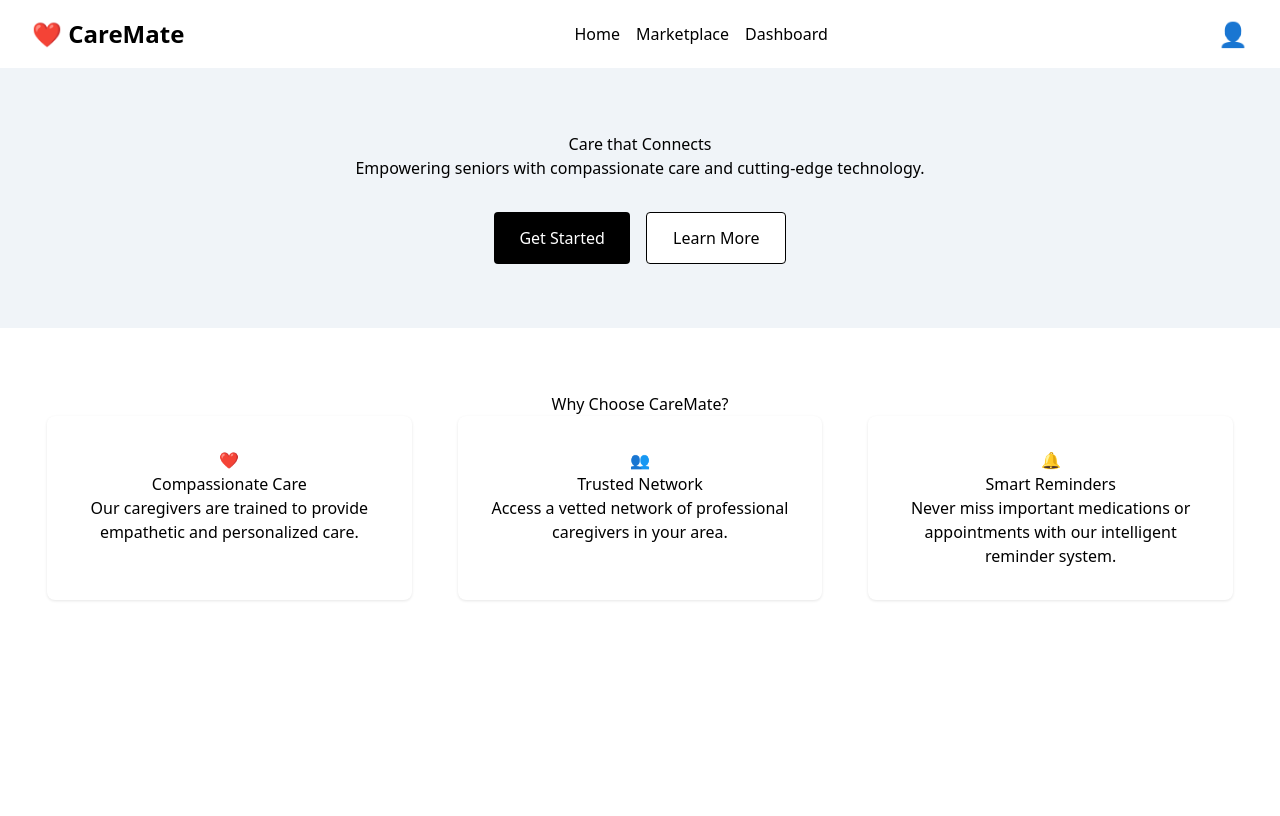
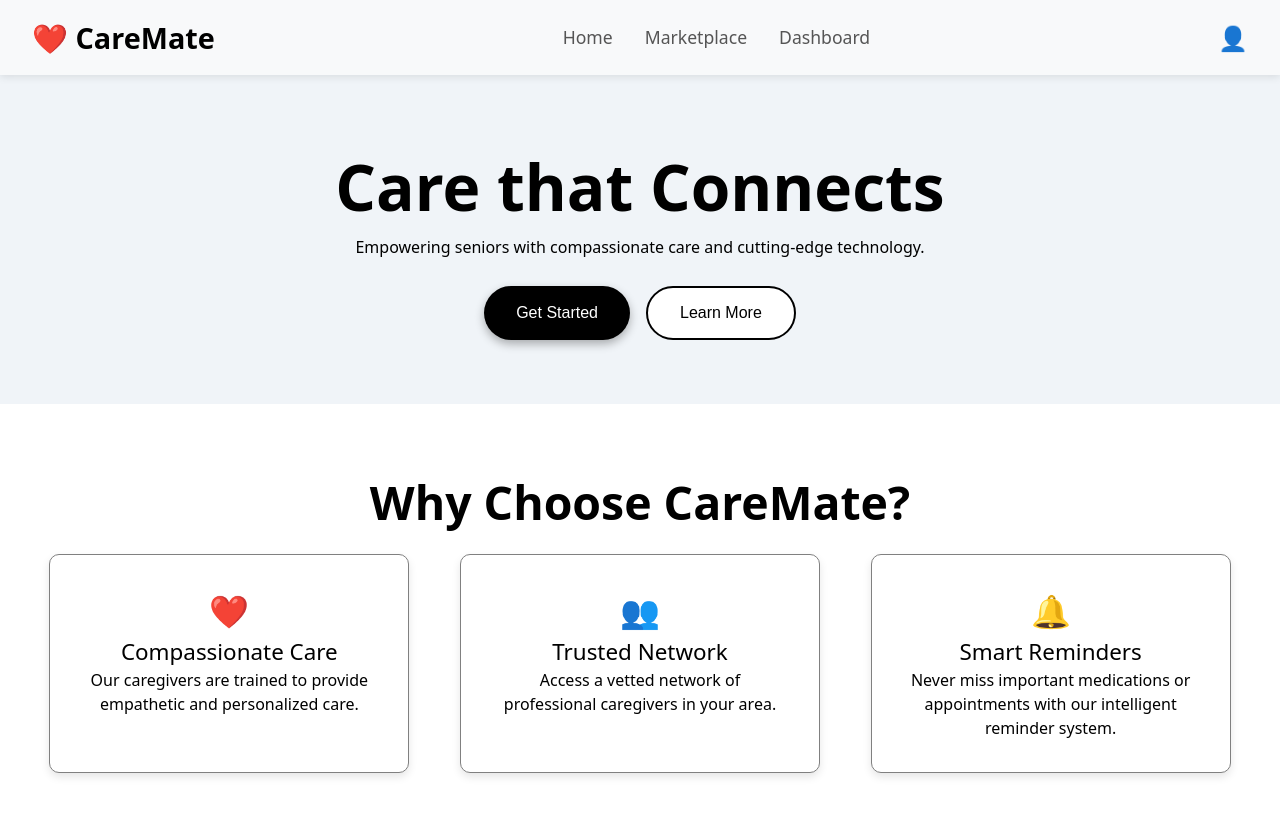
Before and after one commit to CodeissanceHackathonTeamDemogorgonDebug/website, a React (Vite) app: page / in a window 1280 px wide. Shown: the top 816 px of the page. Built offline with nearby package versions, Linux system fonts and the light colour scheme; no server answers.

Commit message:
frontEnd

```diff
--- /dev/null
+++ b/src/components/Navbar.css
@@ -0,0 +1,76 @@
+/* Navbar.css */
+.navbar {
+    display: flex;
+    justify-content: space-between;
+    align-items: center;
+    padding: 1rem 2rem;
+    background-color: #f8f9fa; /* Light background for a modern look */
+    box-shadow: 0 2px 8px rgba(0, 0, 0, 0.1);
+    position: relative;
+    z-index: 1000;
+  }
+
+  .logo {
+    font-size: 1.8rem; /* Increased size for visibility */
+    font-weight: bold;
+    color: #000; /* Set logo color to black */
+  }
+
+  .logoLink {
+    text-decoration: none;
+    color: inherit;
+    transition: color 0.3s ease;
+  }
+
+  .navLinks {
+    display: flex;
+    gap: 2rem;
+  }
+
+  .navLink {
+    text-decoration: none;
+    color: #555;
+    font-size: 1.1rem; /* Slightly larger font size */
+    transition: color 0.3s ease, transform 0.3s ease; /* Added transformation */
+    padding: 0.5rem 0;
+  }
+
+  .navLink:hover {
+    color: #007bff; /* Change to primary color on hover */
+    transform: translateY(-2px); /* Subtle lift effect on hover */
+  }
+
+  .userIcon {
+    font-size: 1.5rem;
+    color: #555;
+  }
+
+  .userLink {
+    text-decoration: none;
+    color: inherit;
+    transition: color 0.3s ease;
+  }
+
+  .userLink:hover {
+    color: #007bff; /* Change to primary color on hover */
+  }
+
+  /* Responsive Styles */
+  @media (max-width: 768px) {
+    .navbar {
+      flex-direction: column; /* Stack items vertically */
+      padding: 1rem; /* Adjust padding for smaller screens */
+    }
+
+    .navLinks {
+      flex-direction: column; /* Stack links on small screens */
+      gap: 1rem; /* Reduce gap between links */
+      margin-top: 1rem; /* Add space between logo and links */
+      width: 100%; /* Ensure it takes full width */
+      align-items: center; /* Center align items */
+    }
+
+    .navLink {
+      font-size: 1rem; /* Slightly smaller font size */
+    }
+  }
--- a/src/components/Navbar.jsx
+++ b/src/components/Navbar.jsx
@@ -1,21 +1,22 @@
 import React from 'react';
 import { Link } from 'react-router-dom';
+import './Navbar.css'; // Import the CSS file
 
 const Navbar = () => {
   return (
-    <nav style={styles.navbar}>
-      <div style={styles.logo}>
-        <Link to="/">
+    <nav className="navbar">
+      <div className="logo">
+        <Link to="/" className="logoLink">
           <span role="img" aria-label="heart">❤️</span> CareMate
         </Link>
       </div>
-      <div style={styles.navLinks}>
-        <Link to="/">Home</Link>
-        <Link to="/marketplace">Marketplace</Link>
-        <Link to="/dashboard">Dashboard</Link>
+      <div className="navLinks">
+        <Link to="/" className="navLink">Home</Link>
+        <Link to="/marketplace" className="navLink">Marketplace</Link>
+        <Link to="/dashboard" className="navLink">Dashboard</Link>
       </div>
-      <div style={styles.userIcon}>
-        <Link to="/login">
+      <div className="userIcon">
+        <Link to="/login" className="userLink">
           <span role="img" aria-label="user">👤</span>
         </Link>
       </div>
@@ -23,18 +24,4 @@ const Navbar = () => {
   );
 };
 
-const styles = {
-  navbar: {
-    display: 'flex',
-    justifyContent: 'space-between',
-    alignItems: 'center',
-    padding: '1rem 2rem',
-    backgroundColor: '#fff',
-    boxShadow: '0 1px 3px rgba(0, 0, 0, 0.1)',
-  },
-  logo: { fontSize: '1.5rem', fontWeight: 'bold' },
-  navLinks: { display: 'flex', gap: '1rem' },
-  userIcon: { fontSize: '1.5rem' }
-};
-
 export default Navbar;
--- /dev/null
+++ b/src/pages/Home.css
@@ -0,0 +1,76 @@
+.button {
+    font-family: 'Arial', sans-serif;
+    font-size: 1rem;
+    padding: 0.8rem 2rem;
+    border-radius: 50px;
+    cursor: pointer;
+    transition: all 0.3s ease;
+  }
+
+
+  .button.primary {
+    background-color: #000;
+    color: #fff;
+    box-shadow: 0 4px 10px rgba(0, 0, 0, 0.3);
+  }
+
+  .button.primary:hover {
+    background-color: #333;
+    transform: scale(1.05);
+  }
+
+
+  .button.secondary {
+    background-color: #fff;
+    color: #000;
+    border: 2px solid #000;
+  }
+
+  .button.secondary:hover {
+    background-color: #f0f0f0;
+    box-shadow: 0 4px 10px rgba(0, 0, 0, 0.2);
+    transform: scale(1.05);
+  }
+
+
+  .card {
+    background-color: #fff;
+    padding: 2rem;
+    border-radius: 10px;
+    box-shadow: 0 4px 8px rgba(0, 0, 0, 0.1);
+    transition: transform 0.3s ease, box-shadow 0.3s ease;
+    width: 360px;
+    height: 20\70px;
+    border: 1px solid grey;
+  }
+
+
+  .card:hover {
+    transform: translateY(-5px);
+    box-shadow: 0 8px 16px rgba(0, 0, 0, 0.3);
+  }
+
+
+  @media (max-width: 768px) {
+    .button {
+      width: 100%;
+    }
+
+    .card {
+      width: 90%;
+      height: auto;
+      margin-bottom: 1rem;
+    }
+
+    .cardContainer {
+      flex-direction: column;
+      align-items: center;
+    }
+  }
+
+  .cardContainer {
+    display: flex;
+    justify-content: space-around;
+    gap: 1rem;
+    flex-wrap: wrap;
+  }
--- a/src/pages/Home.jsx
+++ b/src/pages/Home.jsx
@@ -1,36 +1,36 @@
 import React from 'react';
 import Navbar from '../components/Navbar';
+import './Home.css';
 
-
-const Home= () => {
+const Home = () => {
   return (
     <div>
-      <Navbar/>
+      <Navbar />
       <header style={styles.header}>
-        <h1>Care that Connects</h1>
+        <h1 style={styles.title}>Care that Connects</h1>
         <p>Empowering seniors with compassionate care and cutting-edge technology.</p>
         <div style={styles.buttonGroup}>
-          <button style={styles.primaryButton}>Get Started</button>
-          <button style={styles.secondaryButton}>Learn More</button>
+          <button className="button primary">Get Started</button>
+          <button className="button secondary">Learn More</button>
         </div>
       </header>
 
       <section style={styles.featuresSection}>
-        <h2>Why Choose CareMate?</h2>
+        <h2 style={styles.subHead}>Why Choose CareMate?</h2>
         <div style={styles.cardContainer}>
-          <div style={styles.card}>
-            <span role="img" aria-label="heart">❤️</span>
-            <h3>Compassionate Care</h3>
+          <div className="card">
+            <span role="img" aria-label="heart" style={styles.emoji}>❤️</span>
+            <h3 style={styles.h3Card}>Compassionate Care</h3>
             <p>Our caregivers are trained to provide empathetic and personalized care.</p>
           </div>
-          <div style={styles.card}>
-            <span role="img" aria-label="network">👥</span>
-            <h3>Trusted Network</h3>
+          <div className="card">
+            <span role="img" aria-label="network" style={styles.emoji}>👥</span>
+            <h3 style={styles.h3Card}>Trusted Network</h3>
             <p>Access a vetted network of professional caregivers in your area.</p>
           </div>
-          <div style={styles.card}>
-            <span role="img" aria-label="reminder">🔔</span>
-            <h3>Smart Reminders</h3>
+          <div className="card">
+            <span role="img" aria-label="reminder" style={styles.emoji}>🔔</span>
+            <h3 style={styles.h3Card}>Smart Reminders</h3>
             <p>Never miss important medications or appointments with our intelligent reminder system.</p>
           </div>
         </div>
@@ -43,45 +43,49 @@ const styles = {
   header: {
     textAlign: 'center',
     padding: '4rem 2rem',
-    backgroundColor: '#f0f4f8',
+    backgroundColor: '#F0F4F8',
   },
+
+  title: {
+    fontSize: '4rem',
+    fontWeight: 'bold',
+    fontStretch: 'expanded',
+  },
+
+  subHead: {
+    fontSize: '2.9rem',
+    fontWeight: 'bold',
+    fontStretch: 'expanded',
+    marginBottom: '1rem',
+  },
+
   buttonGroup: {
     display: 'flex',
     justifyContent: 'center',
     gap: '1rem',
-    marginTop: '2rem',
+    marginTop: '1.7rem',
   },
-  primaryButton: {
-    backgroundColor: '#000',
-    color: '#fff',
-    padding: '0.8rem 1.6rem',
-    border: 'none',
-    borderRadius: '4px',
-  },
-  secondaryButton: {
-    backgroundColor: '#fff',
-    color: '#000',
-    padding: '0.8rem 1.6rem',
-    border: '1px solid #000',
-    borderRadius: '4px',
-  },
+
   featuresSection: {
     textAlign: 'center',
     padding: '4rem 2rem',
   },
+
   cardContainer: {
     display: 'flex',
     justifyContent: 'space-around',
     gap: '1rem',
+    flexWrap: 'wrap',
+    alignItem: 'center',
   },
-  card: {
-    backgroundColor: '#fff',
-    padding: '2rem',
-    borderRadius: '8px',
-    boxShadow: '0 1px 3px rgba(0, 0, 0, 0.1)',
-    width: '30%',
-    textAlign: 'center',
+
+  h3Card: {
+    fontSize: '1.4rem',
   },
+
+  emoji: {
+    fontSize: '2rem',
+  }
 };
 
 export default Home;
```
Also changed, not shown: 1 other file (tests, documents, lock files or other folders).
